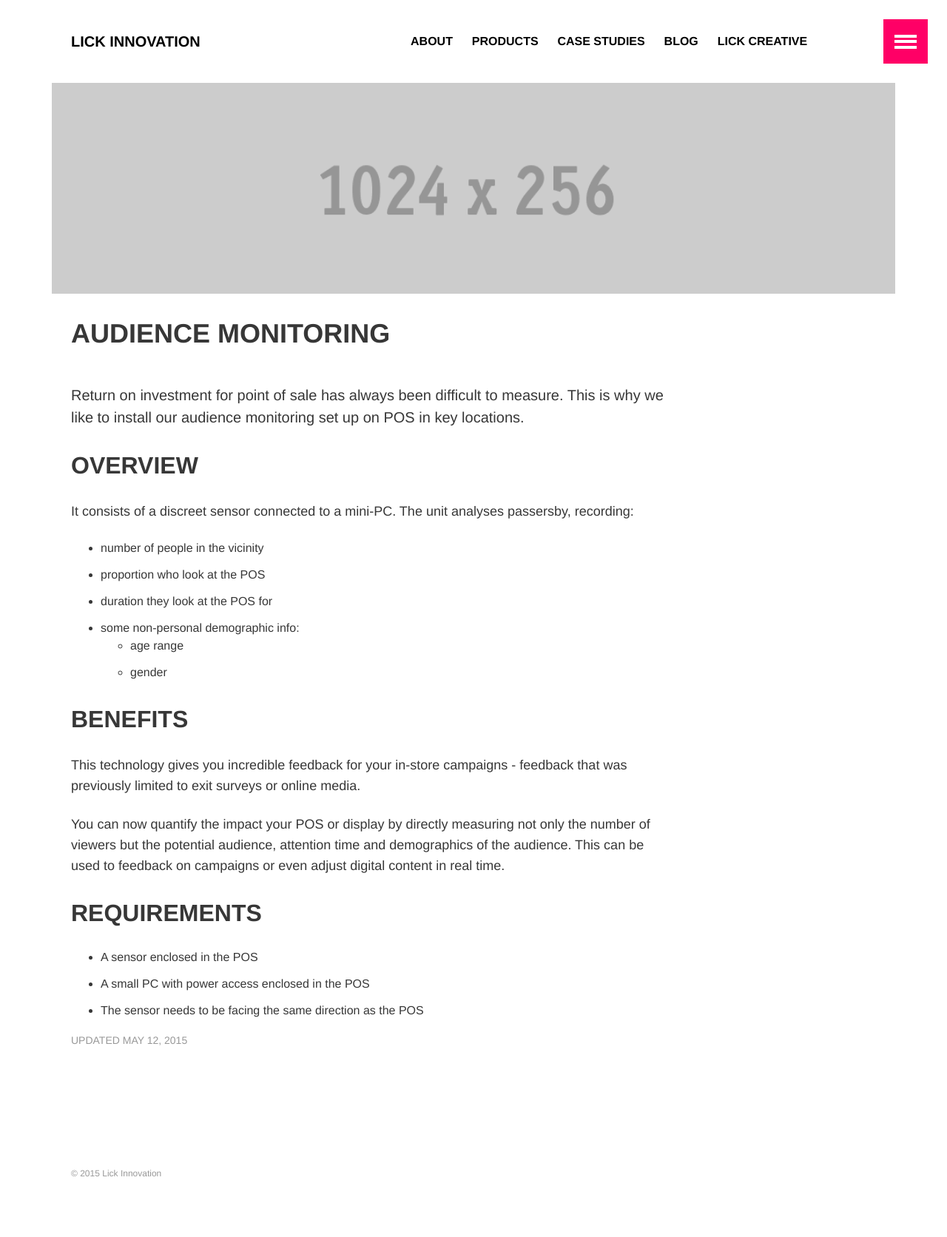
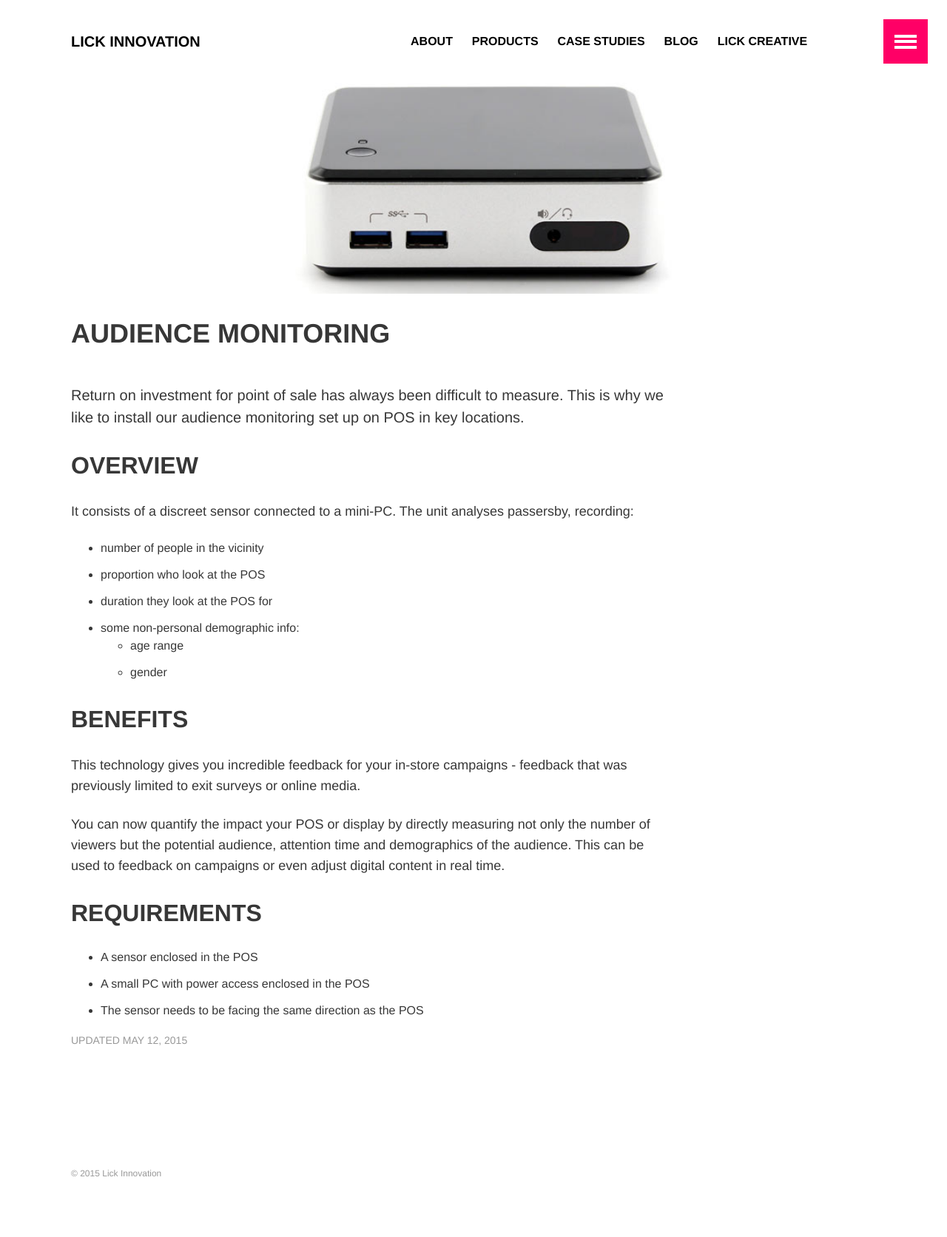
Before and after one commit to lickinnovation/lickinnovation.github.io, a Jekyll site: the page built from _products/audience-monitoring.md, in a window 1280 px wide. Shown: the whole page at 74% size. Built offline with Jekyll 4.4.1, drawn with Linux system fonts in a browser that asks for light colours; some web fonts are replaced.

Commit message:
Added Audience Monitoring images

```diff
--- a/_products/audience-monitoring.md
+++ b/_products/audience-monitoring.md
@@ -4,8 +4,8 @@ title: Audience Monitoring
 categories: products
 share: false
 image:
-  feature: 1024x256.gif
-  teaser: 400x250.gif
+  feature: intel-nuc.jpg
+  teaser: intel-nuc--teaser.jpg
 ---
 Return on investment for point of sale has always been difficult to measure. This is why we like to install our audience monitoring set up on POS in key locations.
 
```
Also changed, not shown: images/intel-nuc--feature.jpg (added), images/intel-nuc.jpg (added).
